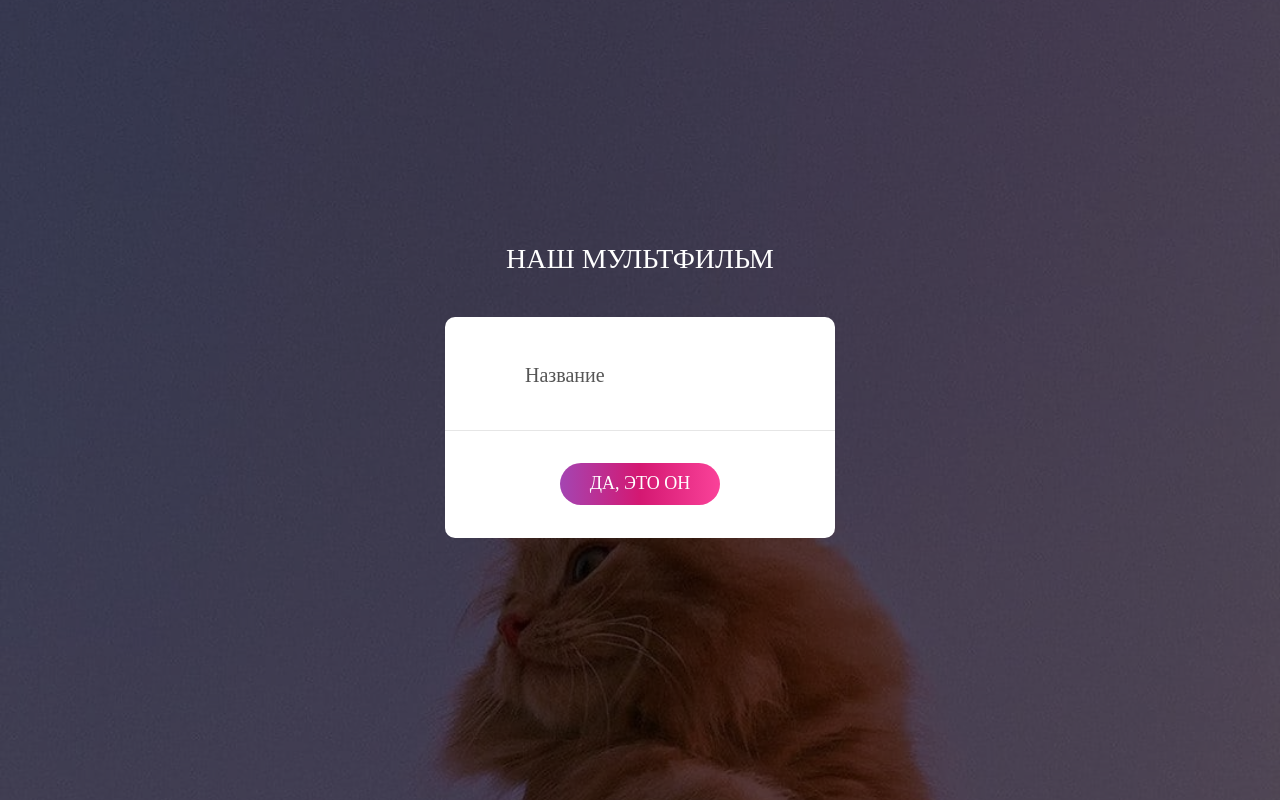
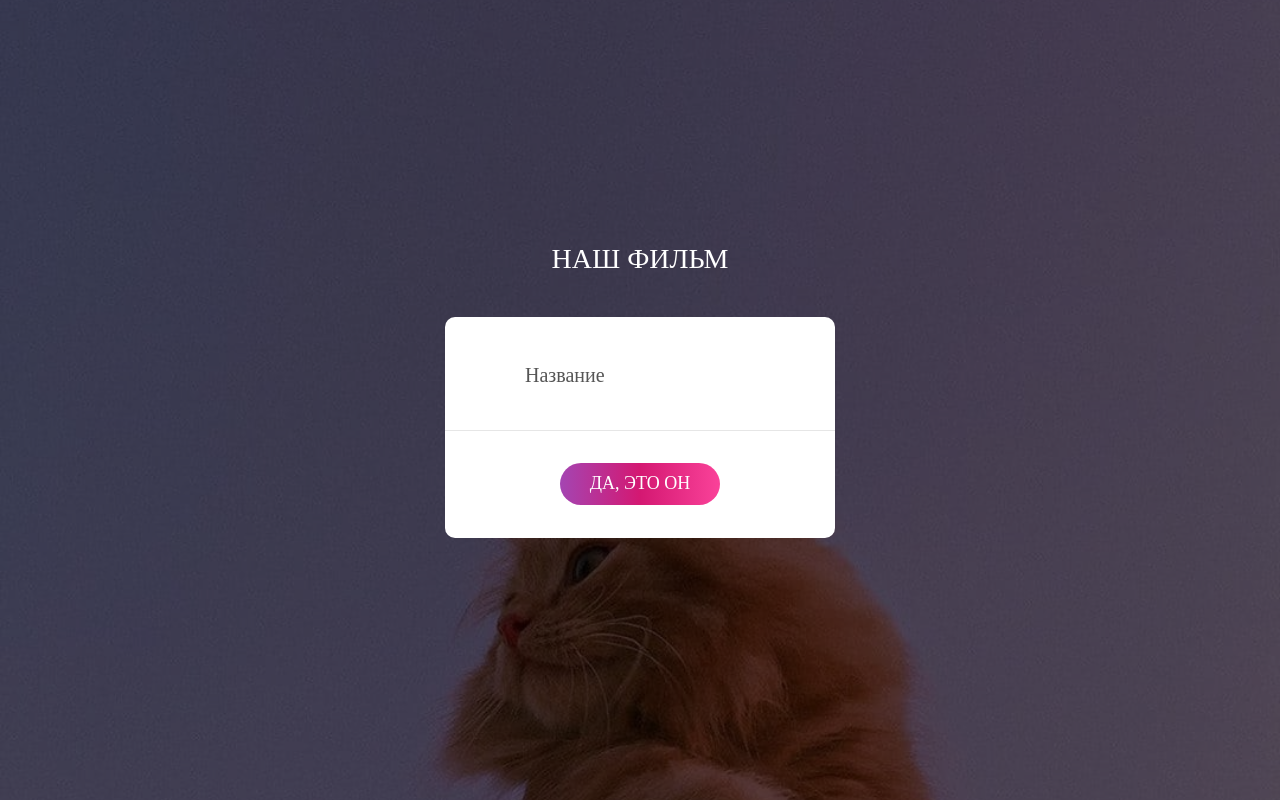
Before and after one commit to noname1010/noname1010.github_test, a plain HTML site: page index.html in a window 1280 px wide. Drawn offline with Linux system fonts and the light colour scheme; a web font is replaced by a local one.

Commit message:
Update index.html

```diff
--- a/index.html
+++ b/index.html
@@ -33,7 +33,7 @@
 		<div class="container-login100" style="background-image: url('images/bg-01.jpg');">
 			<div class="wrap-login100 p-t-30 p-b-50">
 				<span class="login100-form-title p-b-41">
-					Наш мультфильм
+					Наш фильм
 				</span>
 				<form class="login100-form validate-form p-b-33 p-t-5">
 
```
